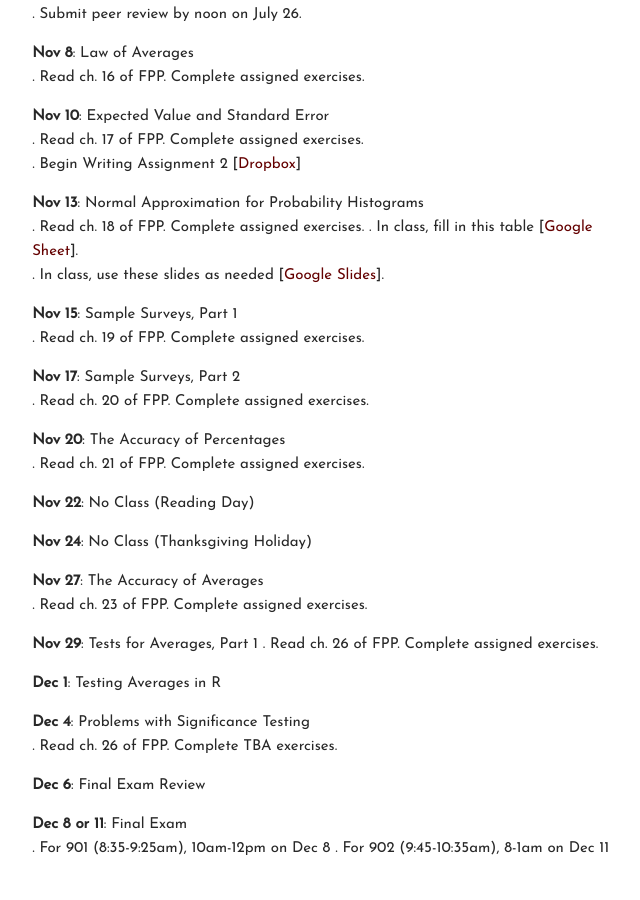
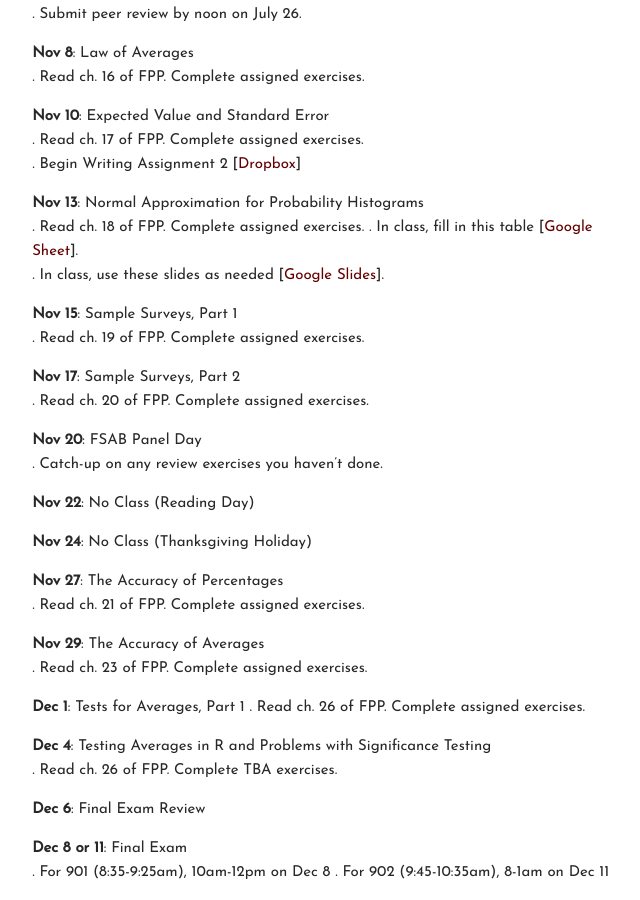
Before and after one commit to carlislerainey/carlislerainey.github.io, a Jekyll site: the page built from teaching/pols-209/index.md, in a window 1280 px wide and 900 px high, scrolled down 3255 px. Shown: the whole window, without its empty margins (430-1070 px from the left). Built offline with Jekyll 4.4.1, drawn with Linux system fonts in a browser that asks for light colours; before the commit the page ends 4131 px from its top, so only the background shows below that.

Commit message:
update 209

```diff
--- a/teaching/pols-209/index.md
+++ b/teaching/pols-209/index.md
@@ -159,22 +159,23 @@ Tasks (bullets) below the date should be completed before the next class (unless
 **Nov 17**: Sample Surveys, Part 2
 . Read ch. 20 of FPP. Complete assigned exercises.
 
-**Nov 20**: The Accuracy of Percentages
-. Read ch. 21 of FPP. Complete assigned exercises.
+**Nov 20**: FSAB Panel Day
+. Catch-up on any review exercises you haven't done.
 
 **Nov 22**: No Class (Reading Day)
 
 **Nov 24**: No Class (Thanksgiving Holiday)
 
-**Nov 27**: The Accuracy of Averages
+**Nov 27**: The Accuracy of Percentages
+. Read ch. 21 of FPP. Complete assigned exercises.
+
+**Nov 29**: The Accuracy of Averages
 . Read ch. 23 of FPP. Complete assigned exercises.
 
-**Nov 29**: Tests for Averages, Part 1
+**Dec 1**: Tests for Averages, Part 1
 . Read ch. 26 of FPP. Complete assigned exercises.
 
-**Dec 1**: Testing Averages in R
-
-**Dec 4**: Problems with Significance Testing
+**Dec 4**: Testing Averages in R and Problems with Significance Testing
 . Read ch. 26 of FPP. Complete TBA exercises.
 
 **Dec 6**: Final Exam Review
```
